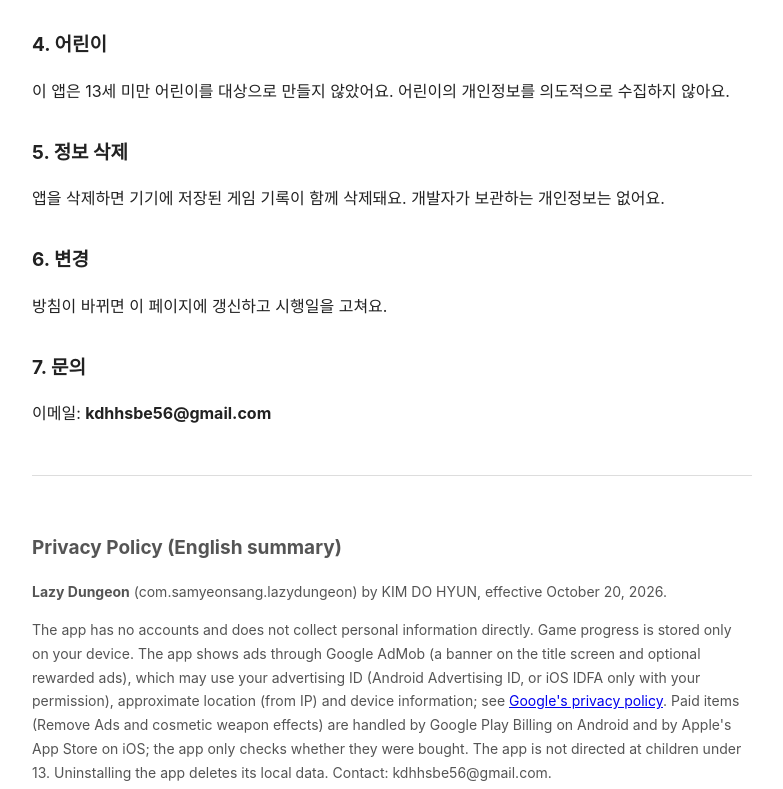
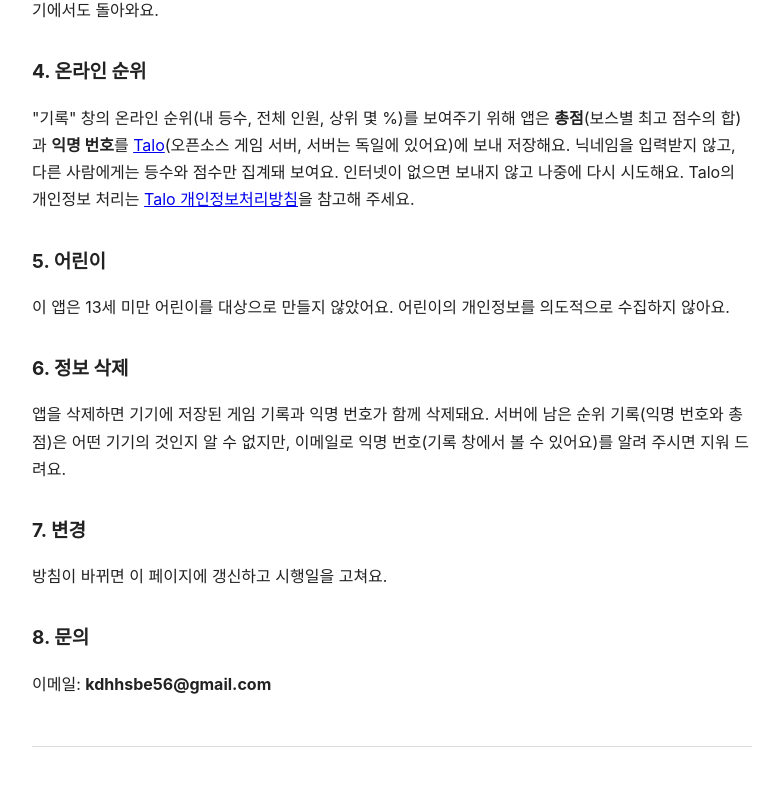
Before and after one commit to kk29kk/lazydungeon, a plain HTML site: page privacy_policy.html in a window 1280 px wide. Shown: the part 753-1542 px from the top of the page, without its empty margins (248-1031 px from the left). Drawn offline with Linux system fonts and the light colour scheme.

Commit message:
개인정보처리방침: 온라인 순위(총점·익명 번호, Talo) 추가
Co-Authored-By: Claude Fable 5.1 <noreply@anthropic.com>

```diff
--- a/privacy_policy.html
+++ b/privacy_policy.html
@@ -14,10 +14,10 @@
 <h1>개인정보처리방침</h1>
 <p>앱 이름: <b>귀찮은데 인던은 가고 싶어</b> (패키지 com.samyeonsang.lazydungeon)<br>
 개발자: 김도현 (KIM DO HYUN, 개인 개발자 · 삼연상)<br>
-시행일: 2026년 10월 20일 · 마지막 갱신: 2026년 10월 22일 (iOS 내용 추가)</p>
+시행일: 2026년 10월 20일 · 마지막 갱신: 2026년 10월 28일 (온라인 순위 내용 추가)</p>
 
 <h2>1. 수집하는 정보</h2>
-<p>이 앱은 회원 가입이 없고, 이름·이메일·전화번호 같은 개인정보를 직접 수집하지 않아요. 게임 기록(점수, 열린 스킬, 입은 룩, 설정)은 <b>기기 안에만</b> 저장되며 개발자에게 전송되지 않아요.</p>
+<p>이 앱은 회원 가입이 없고, 이름·이메일·전화번호 같은 개인정보를 직접 수집하지 않아요. 게임 기록(점수, 열린 스킬, 입은 룩, 설정)은 <b>기기 안에</b> 저장돼요. 온라인 순위(아래 4번)를 위해 <b>총점</b>과 기기마다 한 번 만드는 <b>무작위 익명 번호</b>만 서버에 보내요. 이 번호는 이름·이메일·광고 ID·전화번호와 연결되지 않아요.</p>
 
 <h2>2. 광고</h2>
 <p>이 앱은 Google AdMob 광고를 보여줘요(시작 화면 배너, 원할 때만 보는 보상형 광고). AdMob은 광고를 보여주고 측정하기 위해 기기의 <b>광고 ID</b>(Android 광고 ID, iOS IDFA)와 대략적인 위치(IP 기반), 기기 정보를 사용할 수 있어요. iOS에서는 처음 실행할 때 "추적 허용" 여부를 묻고, 허용하지 않으면 광고 ID 없이 광고를 보여줘요. 유럽 등 동의가 필요한 지역에서는 Google의 동의 창이 먼저 떠요. 자세한 내용은 <a href="https://policies.google.com/privacy" target="_blank" rel="noopener">Google 개인정보처리방침</a>과 <a href="https://support.google.com/admob/answer/6128543" target="_blank" rel="noopener">AdMob 안내</a>를 참고해 주세요. 기기 설정에서 광고 맞춤 설정을 끄거나 광고 ID를 재설정할 수 있어요.</p>
@@ -25,22 +25,25 @@
 <h2>3. 인앱 결제</h2>
 <p>유료 상품(광고 제거, 무기 속성 효과 등 겉모습 아이템)은 Android에서는 Google Play 결제로, iOS에서는 Apple App Store 결제로 구매해요. 결제 정보는 Google Play 또는 Apple이 처리하고, 이 앱은 구매 여부만 확인해요. 카드 번호 등 결제 정보는 앱이 알 수 없어요. 구매는 같은 스토어 계정이면 "구매 복원"으로 다른 기기에서도 돌아와요.</p>
 
-<h2>4. 어린이</h2>
+<h2>4. 온라인 순위</h2>
+<p>"기록" 창의 온라인 순위(내 등수, 전체 인원, 상위 몇 %)를 보여주기 위해 앱은 <b>총점</b>(보스별 최고 점수의 합)과 <b>익명 번호</b>를 <a href="https://trytalo.com" target="_blank" rel="noopener">Talo</a>(오픈소스 게임 서버, 서버는 독일에 있어요)에 보내 저장해요. 닉네임을 입력받지 않고, 다른 사람에게는 등수와 점수만 집계돼 보여요. 인터넷이 없으면 보내지 않고 나중에 다시 시도해요. Talo의 개인정보 처리는 <a href="https://trytalo.com/privacy" target="_blank" rel="noopener">Talo 개인정보처리방침</a>을 참고해 주세요.</p>
+
+<h2>5. 어린이</h2>
 <p>이 앱은 13세 미만 어린이를 대상으로 만들지 않았어요. 어린이의 개인정보를 의도적으로 수집하지 않아요.</p>
 
-<h2>5. 정보 삭제</h2>
-<p>앱을 삭제하면 기기에 저장된 게임 기록이 함께 삭제돼요. 개발자가 보관하는 개인정보는 없어요.</p>
+<h2>6. 정보 삭제</h2>
+<p>앱을 삭제하면 기기에 저장된 게임 기록과 익명 번호가 함께 삭제돼요. 서버에 남은 순위 기록(익명 번호와 총점)은 어떤 기기의 것인지 알 수 없지만, 이메일로 익명 번호(기록 창에서 볼 수 있어요)를 알려 주시면 지워 드려요.</p>
 
-<h2>6. 변경</h2>
+<h2>7. 변경</h2>
 <p>방침이 바뀌면 이 페이지에 갱신하고 시행일을 고쳐요.</p>
 
-<h2>7. 문의</h2>
+<h2>8. 문의</h2>
 <p>이메일: <b>kdhhsbe56@gmail.com</b></p>
 
 <div class="en">
 <h2>Privacy Policy (English summary)</h2>
 <p><b>Lazy Dungeon</b> (com.samyeonsang.lazydungeon) by KIM DO HYUN, effective October 20, 2026.</p>
-<p>The app has no accounts and does not collect personal information directly. Game progress is stored only on your device. The app shows ads through Google AdMob (a banner on the title screen and optional rewarded ads), which may use your advertising ID (Android Advertising ID, or iOS IDFA only with your permission), approximate location (from IP) and device information; see <a href="https://policies.google.com/privacy">Google's privacy policy</a>. Paid items (Remove Ads and cosmetic weapon effects) are handled by Google Play Billing on Android and by Apple's App Store on iOS; the app only checks whether they were bought. The app is not directed at children under 13. Uninstalling the app deletes its local data. Contact: kdhhsbe56@gmail.com.</p>
+<p>The app has no accounts and does not collect personal information directly. Game progress is stored on your device. For the online leaderboard, the app sends only your total score and a random anonymous ID (generated once per device, not linked to your name, email or advertising ID) to <a href="https://trytalo.com">Talo</a>, an open-source game backend whose servers are in Germany; no nickname is collected. Email us the anonymous ID shown in the records screen to have that entry deleted. The app shows ads through Google AdMob (a banner on the title screen and optional rewarded ads), which may use your advertising ID (Android Advertising ID, or iOS IDFA only with your permission), approximate location (from IP) and device information; see <a href="https://policies.google.com/privacy">Google's privacy policy</a>. Paid items (Remove Ads and cosmetic weapon effects) are handled by Google Play Billing on Android and by Apple's App Store on iOS; the app only checks whether they were bought. The app is not directed at children under 13. Uninstalling the app deletes its local data. Contact: kdhhsbe56@gmail.com.</p>
 </div>
 </body>
 </html>
```
